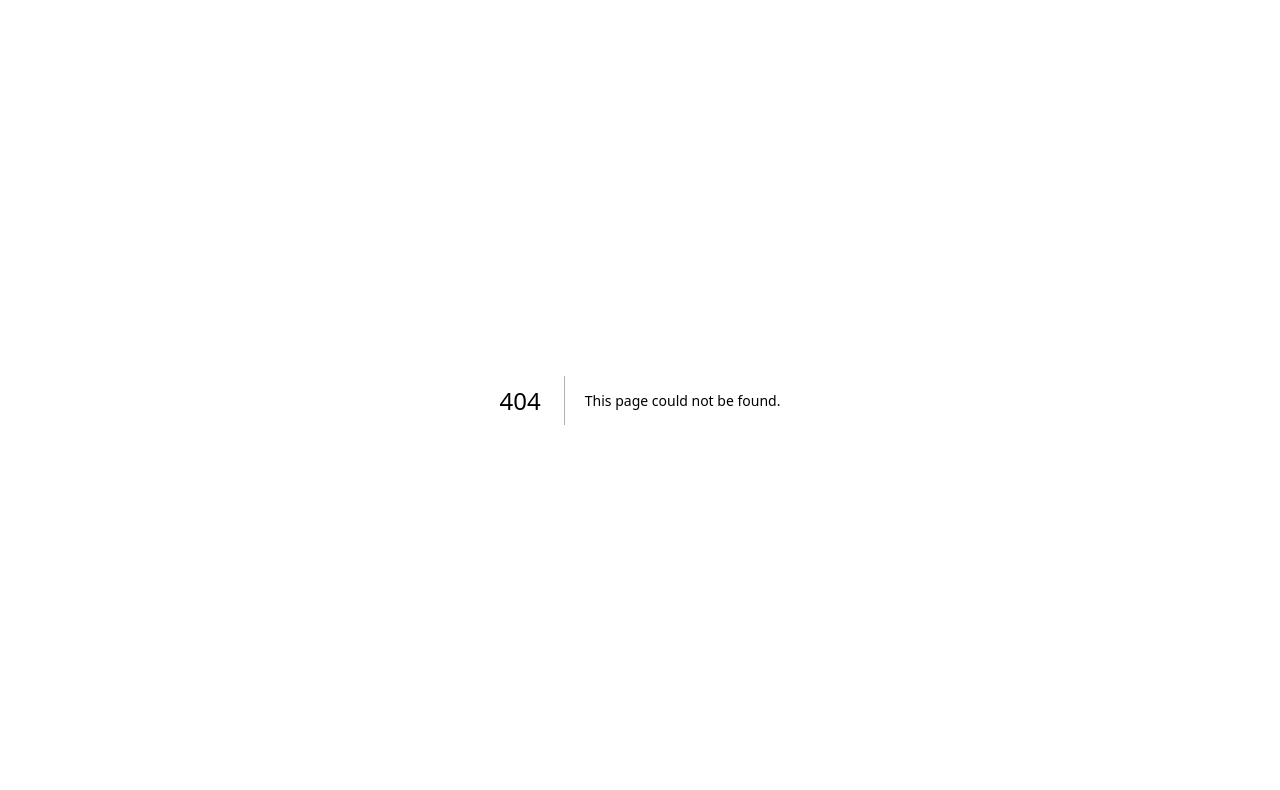
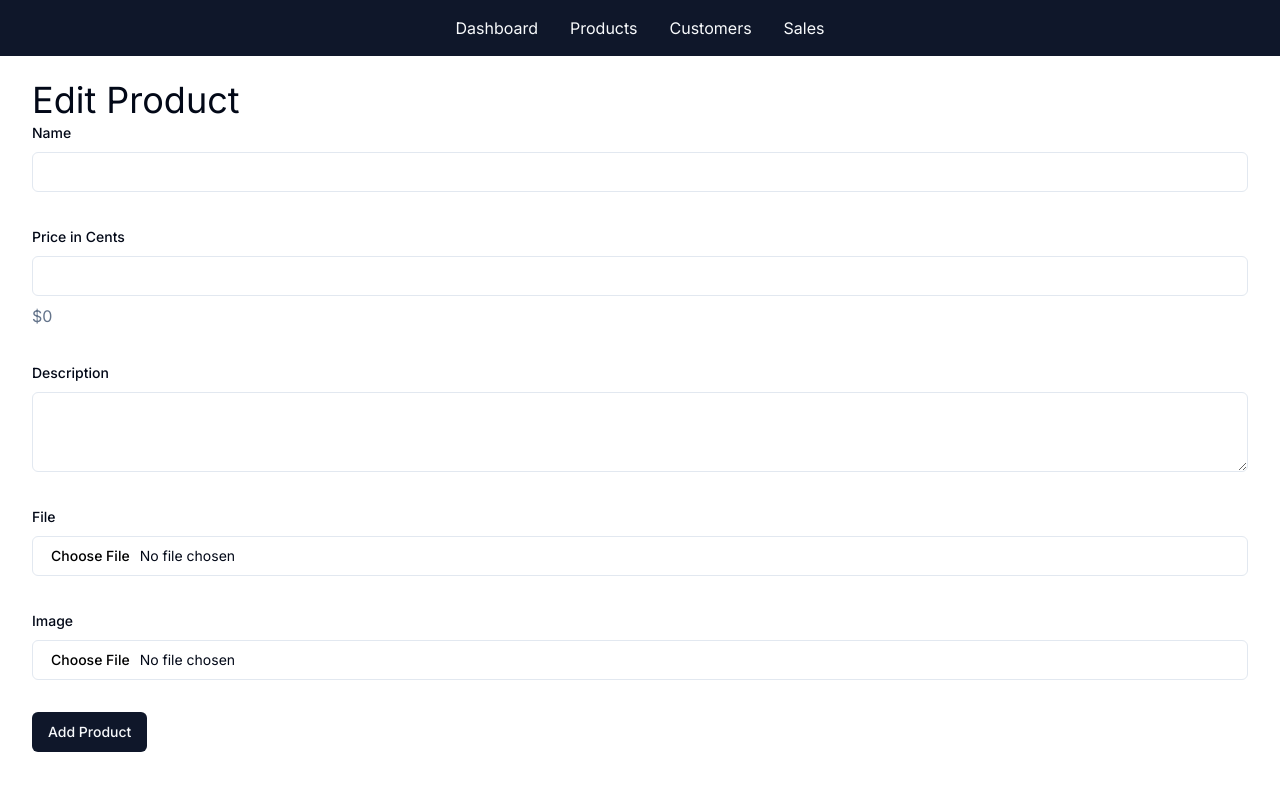
Before and after one commit to KashifKhn/Digital_Download_EcommerceStore-Next-js-Strpe-Prisma-SQL, a Next.js app: page /admin/products/1/edit in a window 1280 px wide. Before the commit this address had no page. Shown: the top 790 px of the page. Built offline with nearby package versions, Linux system fonts and the light colour scheme; no server answers; the database is empty.

Commit message:
feat: Add EditProductPage component for editing product details

```diff
--- /dev/null
+++ b/src/app/admin/products/[id]/edit/page.tsx
@@ -0,0 +1,20 @@
+import PageHeader from "@/app/admin/_components/PageHeader";
+import React from "react";
+import ProductForm from "../../_components/ProductForm";
+import db from "@/db/db";
+
+const EditProductPage = async ({
+  params: { id },
+}: {
+  params: { id: string };
+}) => {
+  const product = await db.product.findUnique({ where: { id } });
+  return (
+    <>
+      <PageHeader>Edit Product</PageHeader>
+      <ProductForm />{" "}
+    </>
+  );
+};
+
+export default EditProductPage;
```
